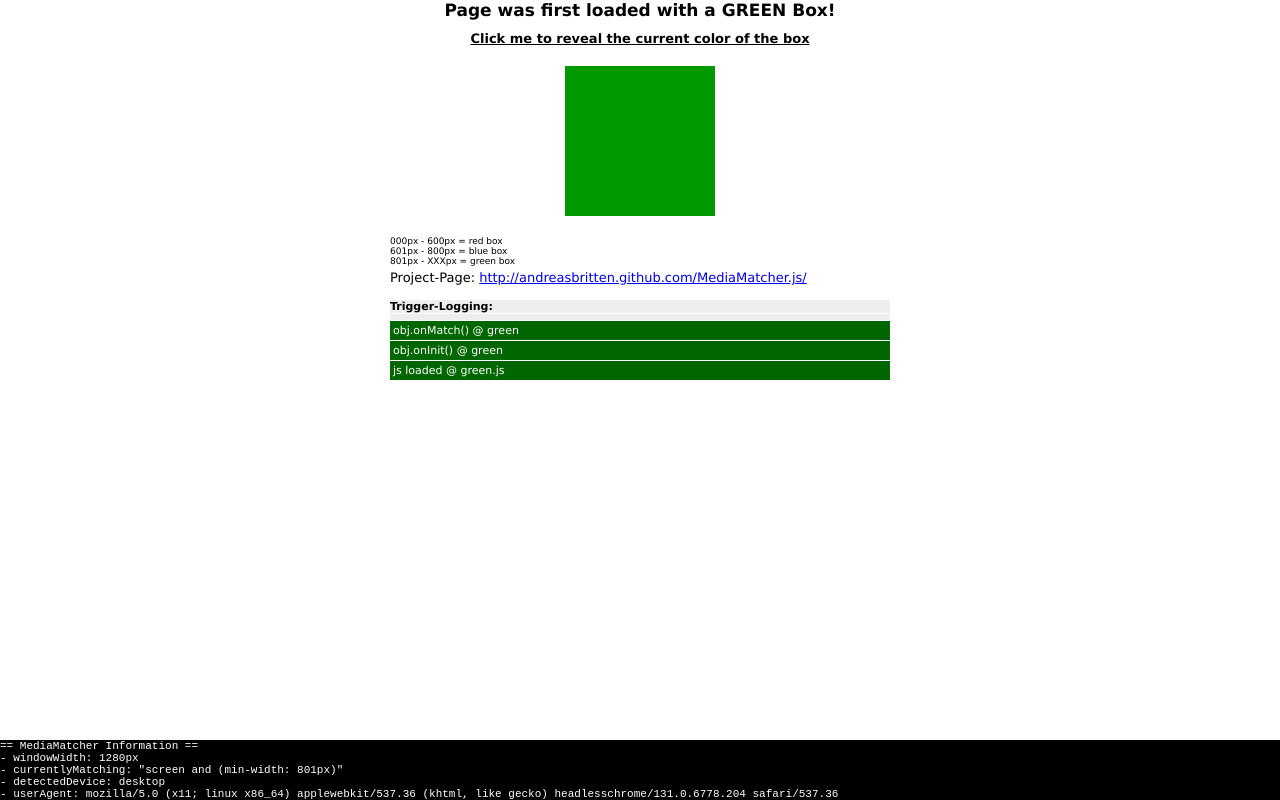
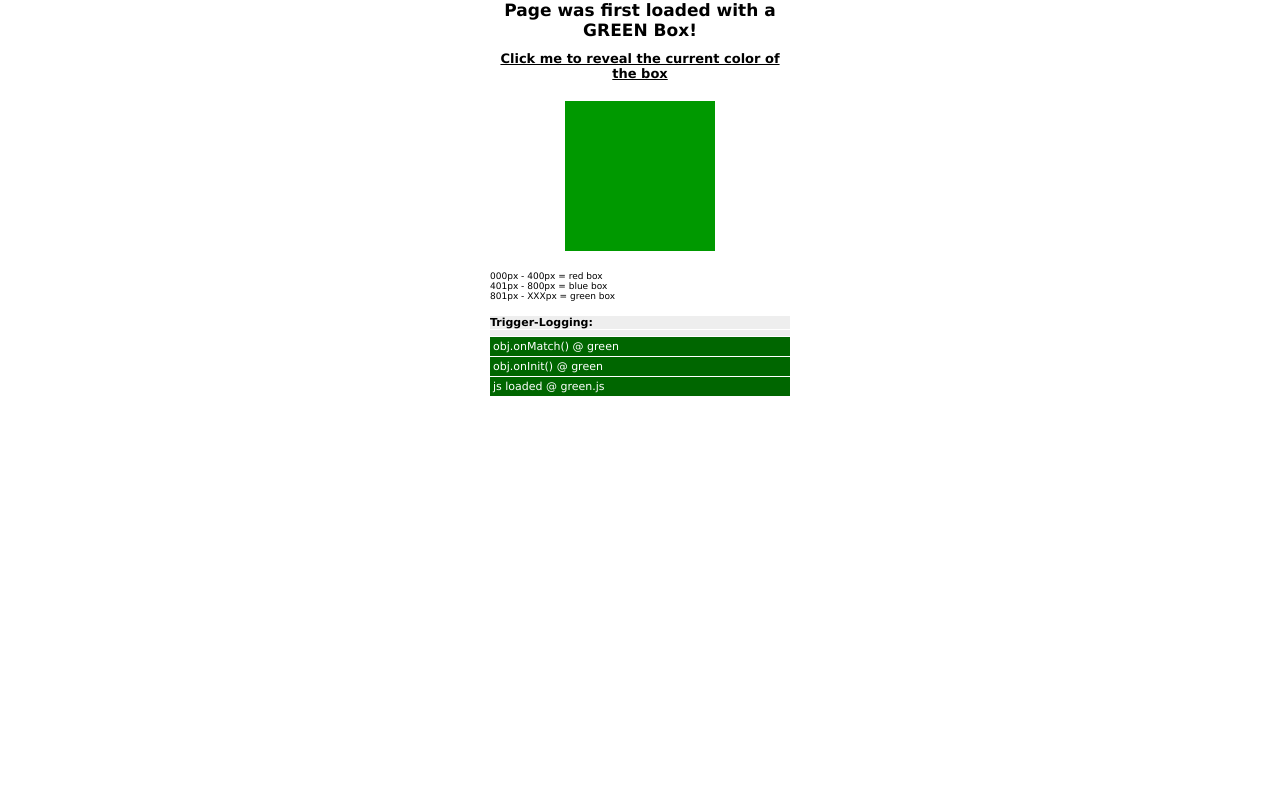
Before and after one commit to andreasBritten/MediaMatcher.js, a plain HTML site: page example/index.html in a window 1280 px wide. Drawn offline with nearby package versions, Linux system fonts and the light colour scheme.

Commit message:
Updated Example

```diff
--- a/example/css/default.css
+++ b/example/css/default.css
@@ -1,5 +1,7 @@
+html{
+	-webkit-text-size-adjust: 100%;
+}
 html,body{
-
 	margin: 0;
 	padding: 0;
 	font-family: Verdana,Arial;
@@ -18,7 +20,7 @@ h1{
 #wrapper{
 	margin-left:auto;
 	margin-right:auto;
-	width: 500px;
+	width: 300px;
 }
 #infobox{
     height: 150px;
--- a/example/index.html
+++ b/example/index.html
@@ -18,10 +18,9 @@
 	<div class="info" id="info"></div>
 	<div id="buttonDiv"><a id="button" href="#">Click me to reveal the current color of the box</a></div>
 	<div id="infobox"></div>
-	<div class="foo">000px - 600px = red box</div>
-	<div class="foo">601px - 800px = blue box</div>
+	<div class="foo">000px - 400px = red box</div>
+	<div class="foo">401px - 800px = blue box</div>
 	<div class="foo">801px - XXXpx = green box</div>
-	<p class="page">Project-Page: <a href="http://andreasbritten.github.com/MediaMatcher.js/">http://andreasbritten.github.com/MediaMatcher.js/</a></p>
 	<div id="logger">
 		<h2>Trigger-Logging:</h2>
 		<div id="log"><p></p></div>
@@ -36,7 +35,7 @@
     // You can also select the device for each query like so ::device::
     // MatchObject's (obj) can be define by passing the URL to an JSON-Object or by adding the object itself.
     var mediaMatcher = new MediaMatcher({
-        'screen and (min-width: 0px) and (max-width: 600px)': {
+        'screen and (min-width: 0px) and (max-width: 400px)': {
             'js':  ['./js/red.js'],
             'css': ['./css/red.css'],
             'obj': [{
@@ -58,7 +57,7 @@
 					}
 				}]
         },
-        'screen and (min-width: 601px) and (max-width: 800px)': {
+        'screen and (min-width: 401px) and (max-width: 800px)': {
             'js': 	['./js/blue.js'],
             'css': 	['./css/blue.css'],
             'obj': 	[{
@@ -134,7 +133,7 @@
     mediaMatcher.waitBeforeDynamicLoad(0);
 
 	// Define if the Script should print out Debug-Information on the bottom of your page.
-    mediaMatcher.showInfo(true);
+    mediaMatcher.showInfo(false);
 
     // initialize and start up your MediaMatcher
     mediaMatcher.init();
```
